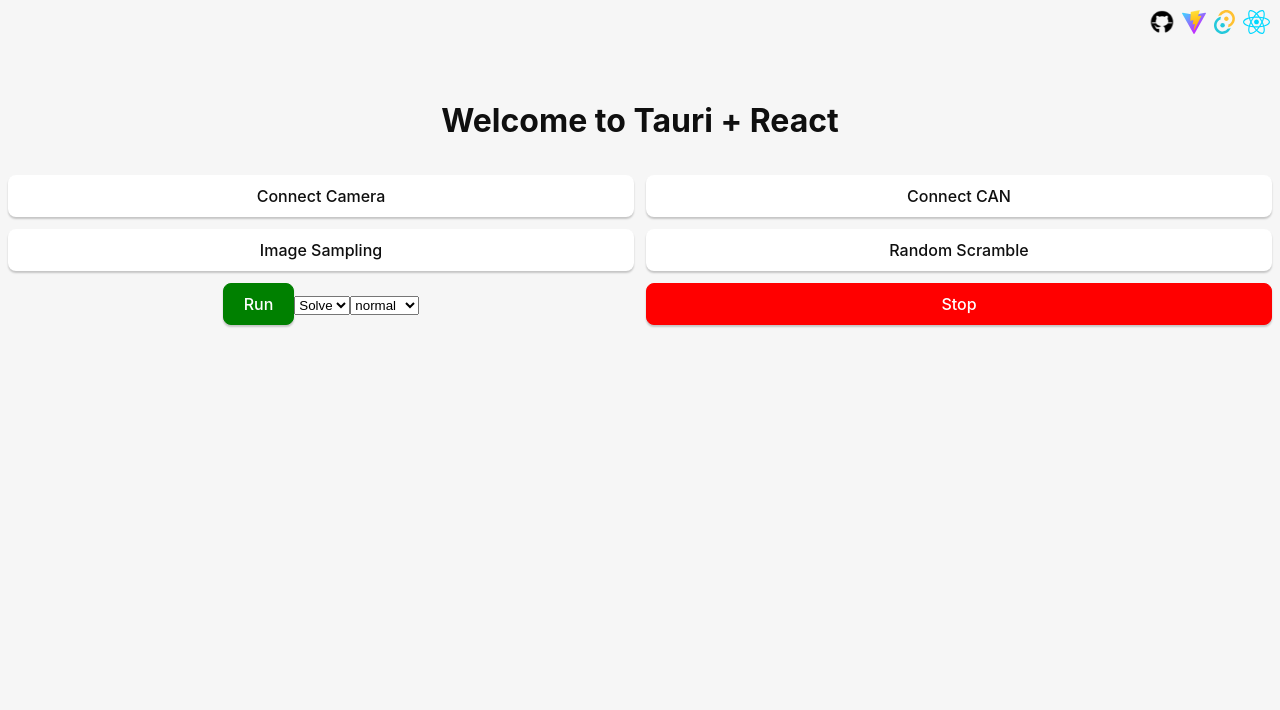
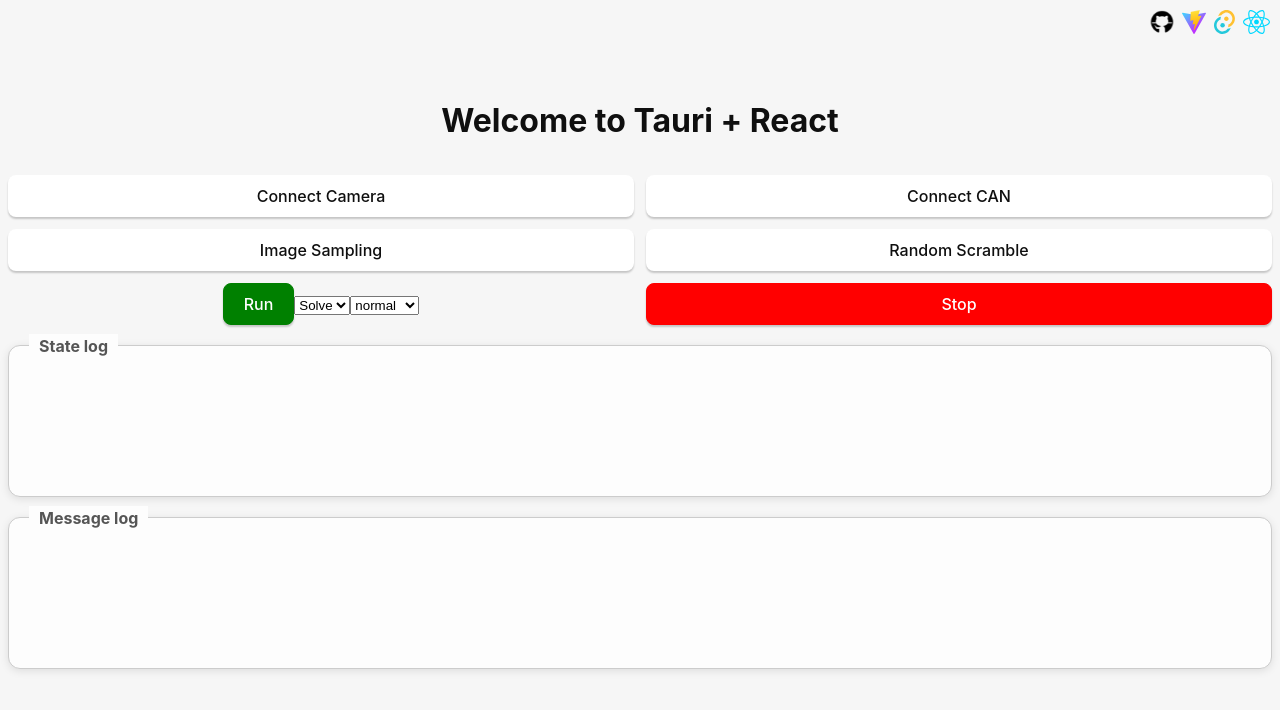
Before and after one commit to Teruru-52/Self-Solving-Rubik-Cube-firmware-gui, a React (Vite) app: page / in a window 1280 px wide. Shown: the top 710 px of the page. Built offline with nearby package versions, Linux system fonts and the light colour scheme.

Commit message:
feat: add log display

```diff
--- a/src/App.css
+++ b/src/App.css
@@ -125,11 +125,8 @@ button:active {
 .button-grid {
   display: grid;
   grid-template-columns: repeat(2, 1fr);
-  /* 3列を等幅で配置 */
   gap: 12px;
-  /* ボタンの間隔 */
   margin-top: 20px;
-  /* 上との余白 */
 }
 
 .button-grid button {
@@ -145,6 +142,43 @@ button {
 
 #greet-input {
   margin-right: 5px;
+}
+
+.comment-container {
+  position: relative;
+  border: 1px solid #ccc;
+  border-radius: 12px;
+  padding: 20px 20px 10px 20px;
+  margin-top: 20px;
+  background-color: #fdfdfd;
+  box-shadow: 0 2px 8px rgba(0, 0, 0, 0.1);
+}
+
+.comment-label {
+  position: absolute;
+  top: -12px;
+  /* left: 50%; */
+  /* transform: translateX(-50%); */
+  background-color: #fdfdfd;
+  padding: 0 10px;
+  font-weight: bold;
+  color: #555;
+}
+
+.comment-textarea {
+  width: 100%;
+  padding: 10px;
+  font-size: 1em;
+  border: none;
+  outline: none;
+  resize: none;
+  min-height: 10em;
+  background-color: transparent;
+  text-align: left;
+}
+
+.comment-display {
+  text-align: left;
 }
 
 @media (prefers-color-scheme: dark) {
--- a/src/App.jsx
+++ b/src/App.jsx
@@ -7,6 +7,8 @@ import "./App.css";
 function App() {
   const [greetMsg, setGreetMsg] = useState("");
   const [name, setName] = useState("");
+  const [stateLog, setStateLog] = useState(["", "", "", "", ""]);
+  const [messageLog, setMessageLog] = useState(["", "", "", "", ""]);
   const [connections, setConnections] = useState({
     camera: false,
     can: false
@@ -24,6 +26,22 @@ function App() {
   async function greet() {
     // Learn more about Tauri commands at https://tauri.app/develop/calling-rust/
     setGreetMsg(await invoke("greet", { name }));
+  }
+
+  function addStateLog(newComment) {
+    setStateLog((prev) => {
+      const updated = [...prev, newComment];
+      if (updated.length > 5) updated.shift(); // 最新5件のみ
+      return updated;
+    });
+  }
+
+  function addMessageLog(newComment) {
+    setMessageLog((prev) => {
+      const updated = [...prev, newComment];
+      if (updated.length > 5) updated.shift();
+      return updated;
+    });
   }
 
   // Toggle connection state
@@ -91,10 +109,13 @@ function App() {
         <button onClick={() => toggleConnection('can')}>
           {connections.can ? "Disconnect CAN" : "Connect CAN"}
         </button>
-        <button>Image Sampling</button>
-        <button>Random Scramble</button>
+        <button
+        onClick={() => addMessageLog('Image smapling command sent.')}>Image Sampling</button>
+        <button
+        onClick={() => addMessageLog('Random scramble command sent.')}>Random Scramble</button>
         <div className="button-with-select">
-        <button className="button-run">Run</button>
+          <button className="button-run"
+            onClick={() => addMessageLog('Run command sent.')}>Run</button>
           <select
             value={options.mode}
             onChange={(e) => handleModeChange(e.target.value)}
@@ -112,9 +133,34 @@ function App() {
             ))}
           </select>
         </div>
-        <button className="button-stop">Stop</button>
+        <button className="button-stop"
+          onClick={() => addMessageLog('Stop command sent.')}>Stop</button>
       </div>
-      <p>{greetMsg}</p>
+      <div className="logs">
+        {/* State log */}
+        <div className="comment-container">
+          <div className="comment-label">State log</div>
+          <div className="comment-display">
+            {stateLog.map((msg, idx) => (
+              <div key={idx} className="comment-line">
+                {msg !== "" ? msg : <span>&nbsp;</span>}
+              </div>
+            ))}
+          </div>
+        </div>
+
+        {/* Message log */}
+        <div className="comment-container">
+          <div className="comment-label">Message log</div>
+          <div className="comment-display">
+            {messageLog.map((msg, idx) => (
+              <div key={idx} className="comment-line">
+                {msg !== "" ? msg : <span>&nbsp;</span>}
+              </div>
+            ))}
+          </div>
+        </div>
+      </div>
     </main>
   );
 }
```
